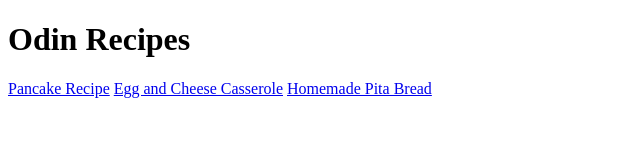
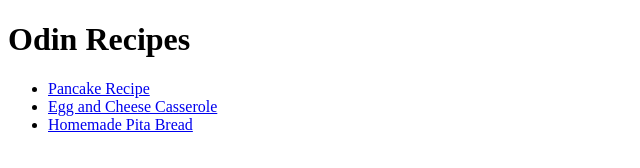
Before and after one commit to FaqihMSY/odin-recipes, a plain HTML site: page index.html in a window 1280 px wide. Shown: the whole page, without its empty margins (0-640 px from the left). Drawn offline with Linux system fonts and the light colour scheme.

Commit message:
fix : index.html list of recipes

```diff
--- a/index.html
+++ b/index.html
@@ -7,8 +7,10 @@
 </head>
 <body>
     <h1>Odin Recipes</h1>
-    <a href="recipes/pancake.html">Pancake Recipe</a>
-    <a href="recipes/casserole.html">Egg and Cheese Casserole</a>
-    <a href="recipes/pita-bread.html">Homemade Pita Bread</a>
+    <ul>
+        <li><a href="recipes/pancake.html">Pancake Recipe</a></li>
+        <li><a href="recipes/casserole.html">Egg and Cheese Casserole</a></li>
+        <li><a href="recipes/pita-bread.html">Homemade Pita Bread</a></li>
+    </ul>
 </body>
 </html>
```
